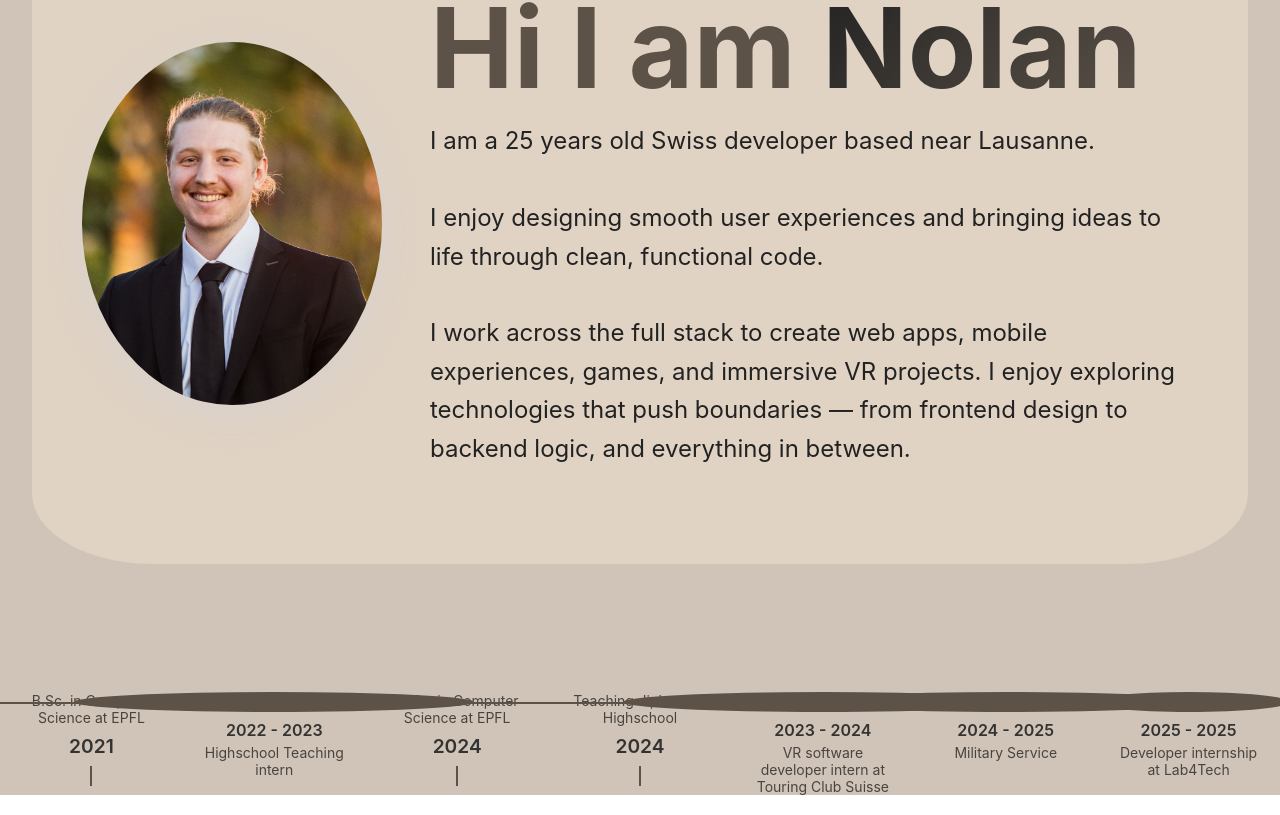
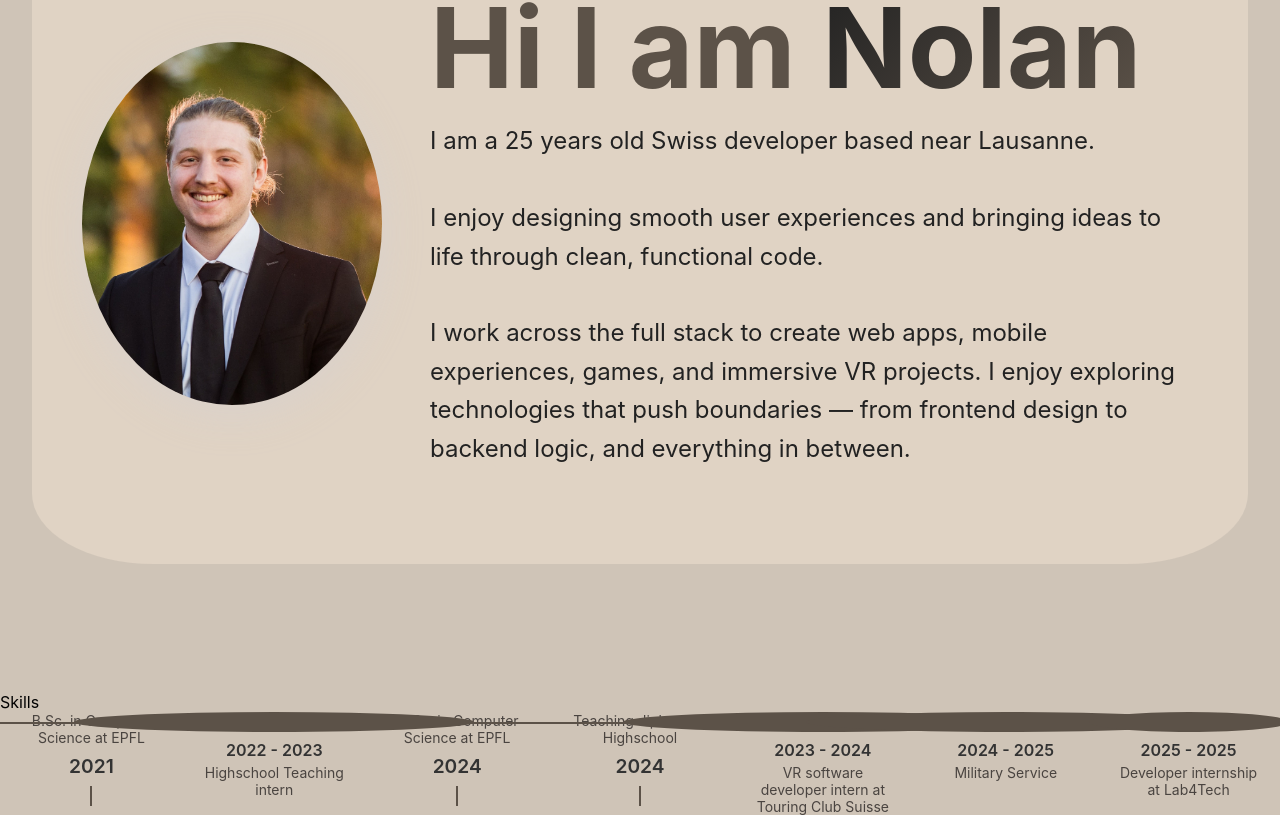
Before and after one commit to Nchappui/portfolio, a React (Create React App) app: page / in a window 1280 px wide. Shown: the part 940-1755 px from the top of the page. Built offline with nearby package versions, Linux system fonts and the light colour scheme.

Commit message:
Add Intro and Skills components; integrate Skills section into AboutMe page

```diff
--- /dev/null
+++ b/src/components/Skills.js
@@ -0,0 +1,10 @@
+import React from 'react'
+import './Skills.css';
+
+const Skills = () => {
+  return (
+    <div>Skills</div>
+  )
+}
+
+export default Skills
--- a/src/pages/AboutMe.js
+++ b/src/pages/AboutMe.js
@@ -1,6 +1,7 @@
 import TimeLine from "../components/TimeLine";
 import "./AboutMe.css";
-import Intro from "./Intro";
+import Intro from "../components/Intro";
+import Skills from "../components/Skills";
 
 const AboutMe = () => {
   return (
@@ -30,6 +31,11 @@ const AboutMe = () => {
         </div>
         </div>
       </section>
+            <section id="skills-section">
+        <div className="skills-container">
+          <Skills />
+        </div>
+        </section>
       <section id="timeline-section">
         <div className="timeline-container">
           <TimeLine />
```
Also changed, not shown: src/components/Intro.css (renamed from src/pages/Intro.css), src/components/Intro.js (renamed from src/pages/Intro.js), src/components/Skills.css (added).
